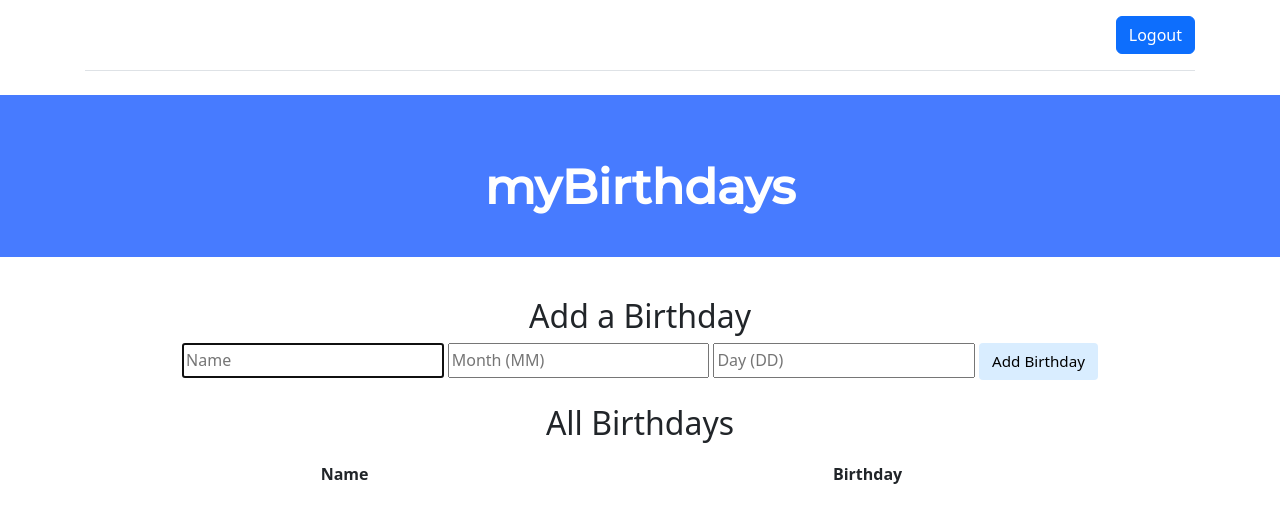
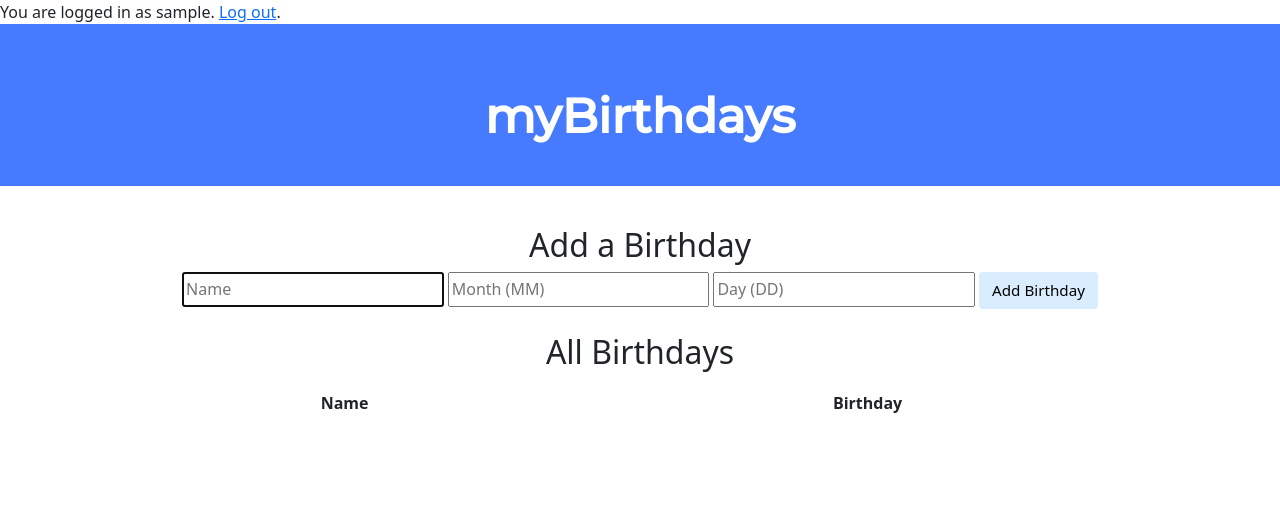
Before and after one commit to patgratt/birthdayTrackerApp, a Flask app: page / in a window 1280 px wide. Shown: the top 529 px of the page. Run offline with Flask 2, Linux system fonts and the light colour scheme; the visitor is signed in with stand-in values (Sample User, id 1); data that the repository does not hold is empty; some libraries are stand-ins or nearby versions.

Commit message:
login stuff is good but now the bday database not working

```diff
--- a/app.py
+++ b/app.py
@@ -17,13 +17,13 @@ Session(app)
 # Connect to local sqlite database using cs50 library
 db = SQL("sqlite:///birthdays.db")
 
-# Define route for sign-in page
-@app.route("/signin", methods=["GET","POST"])
-def signin():
+# Define route for login page
+@app.route("/login", methods=["GET","POST"])
+def login():
     if request.method == "POST":
           session["username"] = request.form.get("username")
           return redirect("/")
-    return render_template("signin.html")
+    return render_template("login.html")
 
 
 # Define default route - main page (index.html)
@@ -32,7 +32,7 @@ def index():
     """ If we can't find a username, the user has not logged in, so redirect to the
         sign in page """
     if not session.get("username"):
-        return redirect("/signin")
+        return redirect("/login")
 
     if request.method == "POST":
         # Request form data from user into flask backend
@@ -55,10 +55,17 @@ def index():
         return render_template("index.html", birthdays=birthdays)
 
 
-
+# Define route for deleting entry
 @app.route("/deleteEntry", methods=["POST"])
 def deleteEntry():
     id = request.form.get("id")
     if id:
         db.execute("DELETE FROM birthdays WHERE id = ?", id)
     return redirect("/")
+
+
+# Define route for logging out
+@app.route("/logout")
+def logout():
+    session["username"] = None
+    return redirect("/")
--- a/static/index.css
+++ b/static/index.css
@@ -8,6 +8,17 @@ body {
     text-align: left;
 }
 
+.header {
+    display: flex;
+    text-align: right;
+}
+
+/*
+.login-status {
+
+}
+*/
+
 .container {
     margin-left: auto;
     margin-right: auto;
@@ -17,7 +28,7 @@ body {
     width: 90%;
 }
 
-.header {
+.title-box {
     background-color: #477bff;
     color: #fff;
     margin-bottom: 2rem;
@@ -49,7 +60,6 @@ h1 {
     margin-inline-start: 0px;
     margin-inline-end: 0px;
     font-weight: bold;
-    vertical-align: middle;
 }
 
 h3 {
@@ -96,73 +106,3 @@ table td {
 tbody tr:nth-of-type(odd) {
     background-color: rgb(179, 208, 255, 0.3)
 }
-
-/*  Bootstrap header style sheet */
-.form-control-dark {
-    border-color: var(--bs-gray);
-  }
-  .form-control-dark:focus {
-    border-color: #fff;
-    box-shadow: 0 0 0 .25rem rgba(255, 255, 255, .25);
-  }
-
-  .text-small {
-    font-size: 85%;
-  }
-
-  .dropdown-toggle {
-    outline: 0;
-  }
-
-  /* Bootstrap header in html <style> */
-
-    .bd-placeholder-img {
-        font-size: 1.125rem;
-        text-anchor: middle;
-        -webkit-user-select: none;
-        -moz-user-select: none;
-        user-select: none;
-      }
-
-      @media (min-width: 768px) {
-        .bd-placeholder-img-lg {
-          font-size: 3.5rem;
-        }
-      }
-
-      .b-example-divider {
-        height: 3rem;
-        background-color: rgba(0, 0, 0, .1);
-        border: solid rgba(0, 0, 0, .15);
-        border-width: 1px 0;
-        box-shadow: inset 0 .5em 1.5em rgba(0, 0, 0, .1), inset 0 .125em .5em rgba(0, 0, 0, .15);
-      }
-
-      .b-example-vr {
-        flex-shrink: 0;
-        width: 1.5rem;
-        height: 100vh;
-      }
-
-      .bi {
-        vertical-align: -.125em;
-        fill: currentColor;
-      }
-
-      .nav-scroller {
-        position: relative;
-        z-index: 2;
-        height: 2.75rem;
-        overflow-y: hidden;
-      }
-
-      .nav-scroller .nav {
-        display: flex;
-        flex-wrap: nowrap;
-        padding-bottom: 1rem;
-        margin-top: -1px;
-        overflow-x: auto;
-        text-align: center;
-        white-space: nowrap;
-        -webkit-overflow-scrolling: touch;
-      }
--- a/templates/index.html
+++ b/templates/index.html
@@ -1,6 +1,5 @@
 <!DOCTYPE html>
 <html lang="en">
-
 <head>
     <!-- standard unicode character set -->
     <meta charset="UTF-8">
@@ -15,20 +14,17 @@
 </head>
 
 <body>
-
-        <div class="container">
-            <header class="d-flex flex-wrap align-items-center justify-content-center justify-content-md-between py-3 mb-4 border-bottom">
-              <a href="/" class="d-flex align-items-center col-md-3 mb-2 mb-md-0 text-dark text-decoration-none">
-                <svg class="bi me-2" width="40" height="32" role="img" aria-label="Bootstrap"><use xlink:href="#bootstrap"/></svg>
-              </a>
-
-              <div class="col-md-3 text-end">
-                <button type="button" class="btn btn-primary">Logout</button>
+    <header>
+        <div class="login-status">
+        {% if session["username"] %}
+            You are logged in as {{ session["username"] }}. <a href="/logout">Log out</a>.
+        {% else %}
+            You are not logged in. <a href="/login">Log in</a>.
+        {% endif %}
         </div>
     </header>
-        </div>
 
-        <div class="header">
+    <div class="title-box">
         <h1>myBirthdays</h1>
     </div>
 
```
Also changed, not shown: templates/login.html (renamed from templates/signin.html, +4 -6 lines), static/login.css (renamed from static/signin.css), 1 other file. Lines whose indentation alone changed are shown as unchanged.
